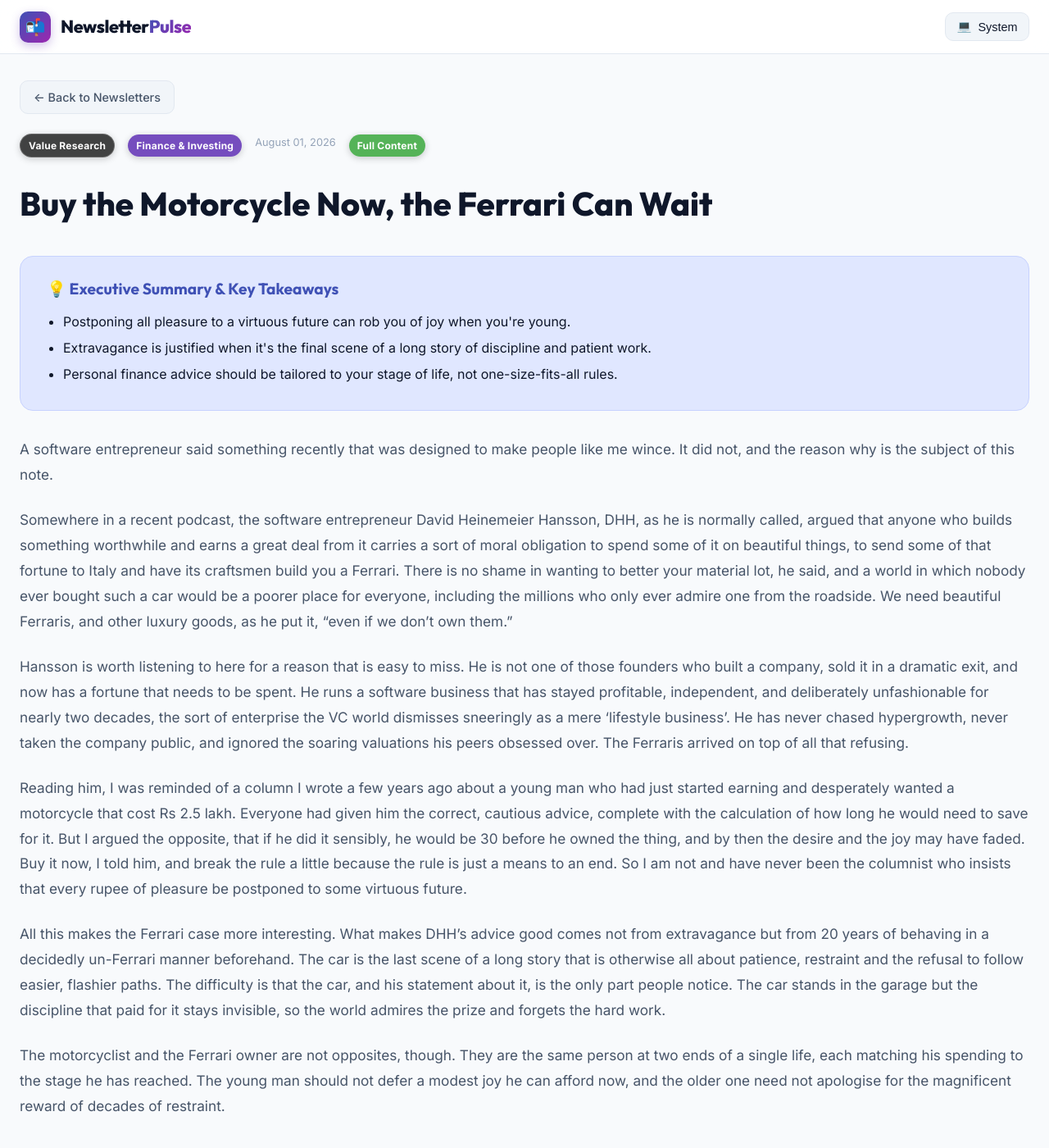
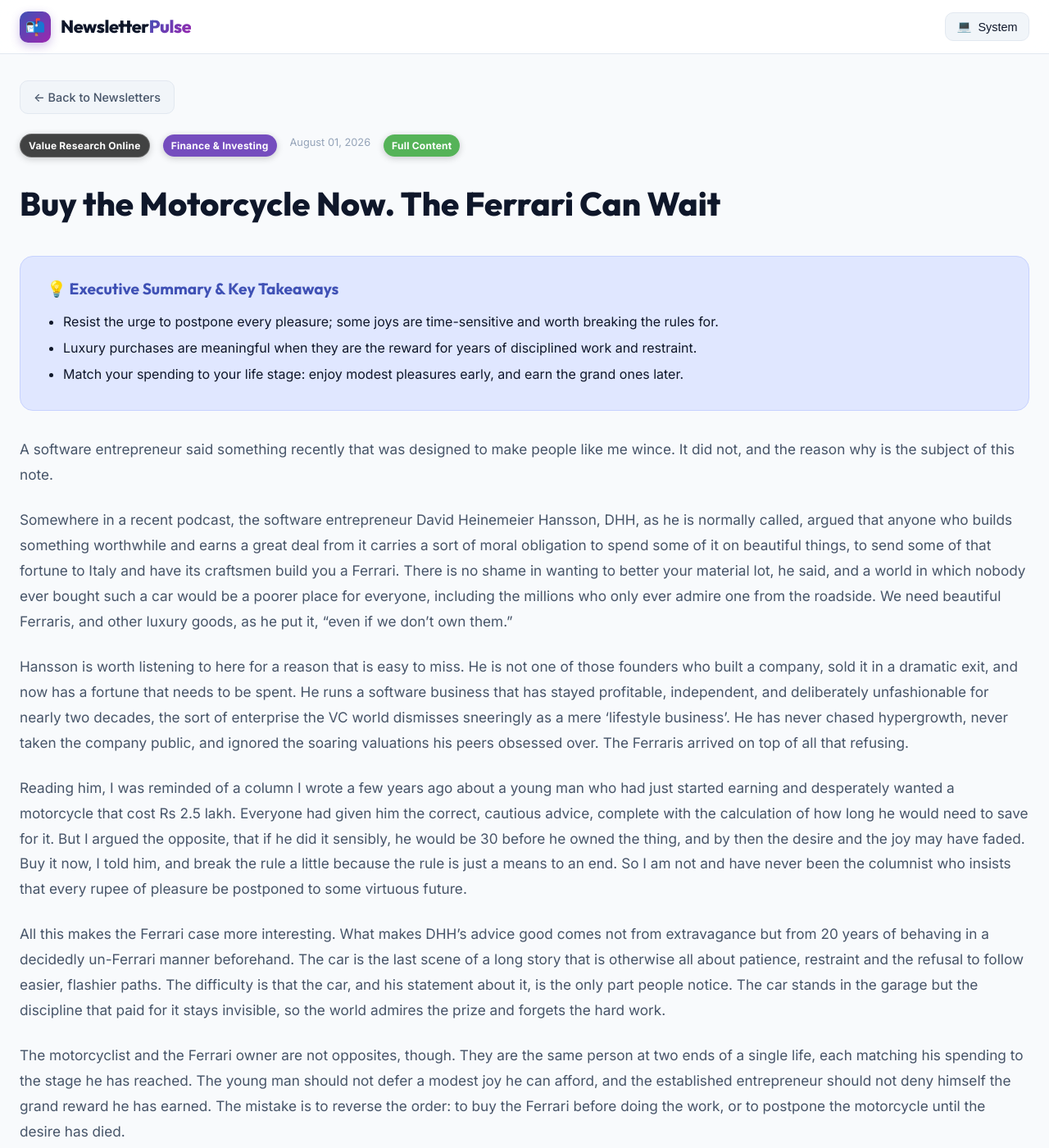
Before and after one commit to vampcoder/daily-newsletters, a Jekyll site: the page built from _posts/2026-08-01-buy-the-motorcycle-now-the-ferrari-can-wait.md, in a window 1280 px wide and 1400 px high. Shown: the whole window at 82% size. Built offline with Jekyll 4.4.1, drawn with Linux system fonts in a browser that asks for light colours.

Commit message:
Update newsletter: Buy the motorcycle now. The Ferrari can wait

```diff
--- a/_posts/2026-08-01-buy-the-motorcycle-now-the-ferrari-can-wait.md
+++ b/_posts/2026-08-01-buy-the-motorcycle-now-the-ferrari-can-wait.md
@@ -1,17 +1,17 @@
 ---
 layout: post
-title: "Buy the Motorcycle Now, the Ferrari Can Wait"
+title: "Buy the Motorcycle Now. The Ferrari Can Wait"
 date: 2026-08-01 05:27:34 +0000
-source: "Value Research"
+source: "Value Research Online"
 category: "Finance & Investing"
-excerpt: "This essay uses the contrasting examples of a young man's motorcycle purchase and a software entrepreneur's Ferrari to explore the timeless question of how to balance present enjoyment with future financial discipline. It argues that while restraint is admirable, denying every small joy in the present can make life poorer. True wisdom lies in matching spending to your stage in life and earning the right to extravagance through years of deliberate, unfashionable hard work."
+excerpt: "A meditation on spending, saving, and the wisdom of timing your indulgences. The author contrasts a young man's urgent desire for a motorcycle with a wealthy entrepreneur's advice to buy Ferraris, arguing that sensible extravagance is earned through years of discipline."
 theme_gradient: "linear-gradient(135deg, #607d8b 0%, #455a64 100%)"
 image: "https://m1.valueresearchonline.com/asset/17d09631-5e59-4b2d-922a-8d71c712ca91"
 is_summary: false
 key_takeaways:
-  - "Postponing all pleasure to a virtuous future can rob you of joy when you're young."
-  - "Extravagance is justified when it's the final scene of a long story of discipline and patient work."
-  - "Personal finance advice should be tailored to your stage of life, not one-size-fits-all rules."
+  - "Resist the urge to postpone every pleasure; some joys are time-sensitive and worth breaking the rules for."
+  - "Luxury purchases are meaningful when they are the reward for years of disciplined work and restraint."
+  - "Match your spending to your life stage: enjoy modest pleasures early, and earn the grand ones later."
 ---
 
 A software entrepreneur said something recently that was designed to make people like me wince. It did not, and the reason why is the subject of this note.
@@ -22,6 +22,6 @@
 
 Reading him, I was reminded of a column I wrote a few years ago about a young man who had just started earning and desperately wanted a motorcycle that cost Rs 2.5 lakh. Everyone had given him the correct, cautious advice, complete with the calculation of how long he would need to save for it. But I argued the opposite, that if he did it sensibly, he would be 30 before he owned the thing, and by then the desire and the joy may have faded. Buy it now, I told him, and break the rule a little because the rule is just a means to an end. So I am not and have never been the columnist who insists that every rupee of pleasure be postponed to some virtuous future.
 
-All this makes the Ferrari case more interesting. What makes DHH’s advice good comes not from extravagance but from 20 years of behaving in a decidedly un-Ferrari manner beforehand. The car is the last scene of a long story that is otherwise all about patience, restraint and the refusal to follow easier, flashier paths. The difficulty is that the car, and his statement about it, is the only part people notice. The car stands in the garage but the discipline that paid for it stays invisible, so the world admires the prize and forgets the hard work.
+All this makes the Ferrari case more interesting. What makes DHH's advice good comes not from extravagance but from 20 years of behaving in a decidedly un-Ferrari manner beforehand. The car is the last scene of a long story that is otherwise all about patience, restraint and the refusal to follow easier, flashier paths. The difficulty is that the car, and his statement about it, is the only part people notice. The car stands in the garage but the discipline that paid for it stays invisible, so the world admires the prize and forgets the hard work.
 
-The motorcyclist and the Ferrari owner are not opposites, though. They are the same person at two ends of a single life, each matching his spending to the stage he has reached. The young man should not defer a modest joy he can afford now, and the older one need not apologise for the magnificent reward of decades of restraint.
+The motorcyclist and the Ferrari owner are not opposites, though. They are the same person at two ends of a single life, each matching his spending to the stage he has reached. The young man should not defer a modest joy he can afford, and the established entrepreneur should not deny himself the grand reward he has earned. The mistake is to reverse the order: to buy the Ferrari before doing the work, or to postpone the motorcycle until the desire has died.
```
